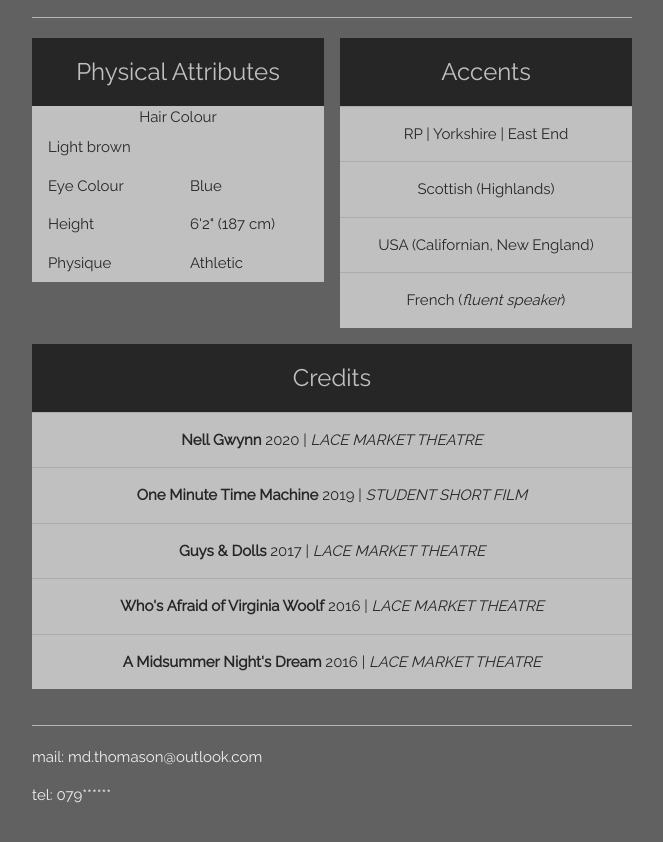
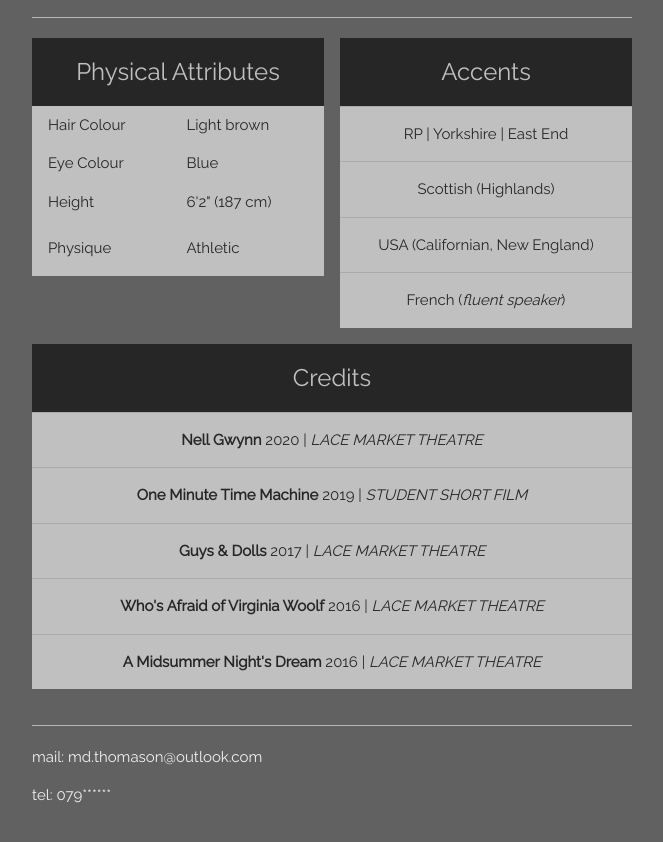
Before and after one commit to mt-517/mt-517.github.io, a plain HTML site: page index.html in a window 1280 px wide. Shown: the part 939-1781 px from the top of the page, without its empty margins (458-1121 px from the left). Drawn offline with nearby package versions, Linux system fonts and the light colour scheme; a web font is replaced by a local one.

Commit message:
trouble shoot padding

```diff
--- a/index.html
+++ b/index.html
@@ -56,8 +56,8 @@ body,h1,h2,h3,h4,h5 {font-family: "Raleway", sans-serif}
                 <div class="w3-white w3-center w3-opacity w3-hover-opacity-off">
                   <div class="w3-black w3-xlarge w3-padding-16">Physical Attributes</div>
                     <table class="w3-table w3-white">
-                        <tr class="w3-padding-16">
-                          <tdclass="w3-padding-16">Hair Colour</td>
+                        <tr class="w3-padding-32">
+                          <td>Hair Colour</td>
                           <td>Light brown</td>
                         </tr>
                         <tr class="w3-padding-16">
@@ -68,9 +68,9 @@ body,h1,h2,h3,h4,h5 {font-family: "Raleway", sans-serif}
                           <td>Height</td>
                           <td>6'2" (187 cm)</td>
                         </tr>
-                        <tr class="w3-padding-16">
-                          <td>Physique</td>
-                          <td>Athletic</td>
+                        <tr>
+                          <td class="w3-padding-16">Physique</td>
+                          <td class="w3-padding-16">Athletic</td>
                         </tr>
                         </table>
                 </div>
```
